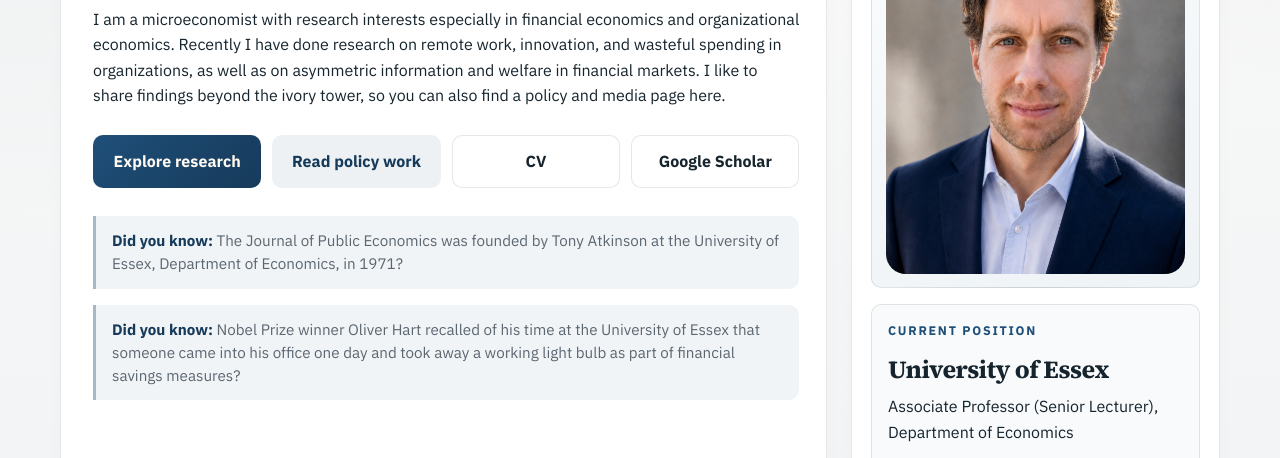
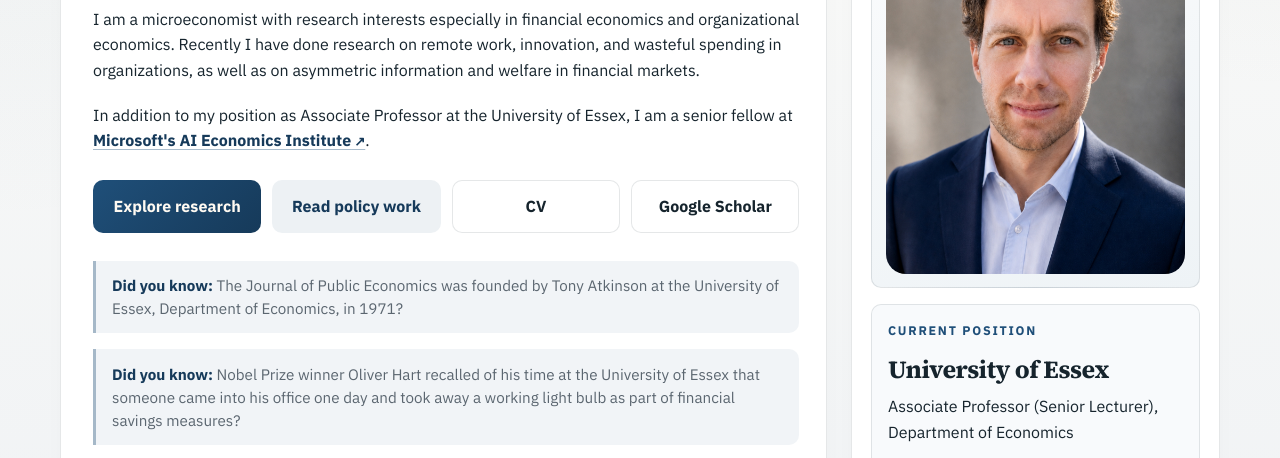
Before and after one commit to Siemroth/siemroth.github.io, a plain HTML site: page index.html in a window 1280 px wide. Shown: the part 272-730 px from the top of the page. Drawn offline with Linux system fonts and the light colour scheme.

Commit message:
changed text on landing page

```diff
--- a/assets/styles.css
+++ b/assets/styles.css
@@ -259,6 +259,30 @@ button {
 
 .hero-copy .lead {
   max-width: none;
+}
+
+.bio-role {
+  margin-top: 1.2rem;
+}
+
+.bio-inline-link {
+  color: var(--accent-strong);
+  font-weight: 700;
+  text-decoration: underline;
+  text-decoration-color: rgba(31, 79, 121, 0.38);
+  text-decoration-thickness: 1px;
+  text-underline-offset: 0.18em;
+}
+
+.bio-inline-link::after {
+  content: " \2197";
+  font-size: 0.82em;
+}
+
+.bio-inline-link:hover,
+.bio-inline-link:focus-visible {
+  color: var(--accent);
+  text-decoration-color: currentColor;
 }
 
 .hero-copy .action-row {
--- a/index.html
+++ b/index.html
@@ -64,8 +64,10 @@
           <p class="eyebrow">Home</p>
           <h1>Personal website</h1>
           <p class="lead">
-            I am a microeconomist with research interests especially in financial economics and organizational economics. Recently I have done research on remote work, innovation, and wasteful spending in organizations, as well as on asymmetric information and welfare in financial markets. I like to share findings beyond the ivory tower, so you can also find a policy and media page
-            here.
+            I am a microeconomist with research interests especially in financial economics and organizational economics. Recently I have done research on remote work, innovation, and wasteful spending in organizations, as well as on asymmetric information and welfare in financial markets.
+          </p>
+          <p class="lead bio-role">
+            In addition to my position as Associate Professor at the University of Essex, I am a senior fellow at <a class="bio-inline-link" href="https://blogs.microsoft.com/on-the-issues/2026/07/07/new-cohort-of-ai-economy-institute-fellows-to-examine-frontier-ai-firms-and-the-transformation-of-work/" target="_blank" rel="noreferrer">Microsoft's AI Economics Institute</a>.
           </p>
           <div class="action-row">
             <a class="button button-primary" href="research.html">Explore research</a>
```
